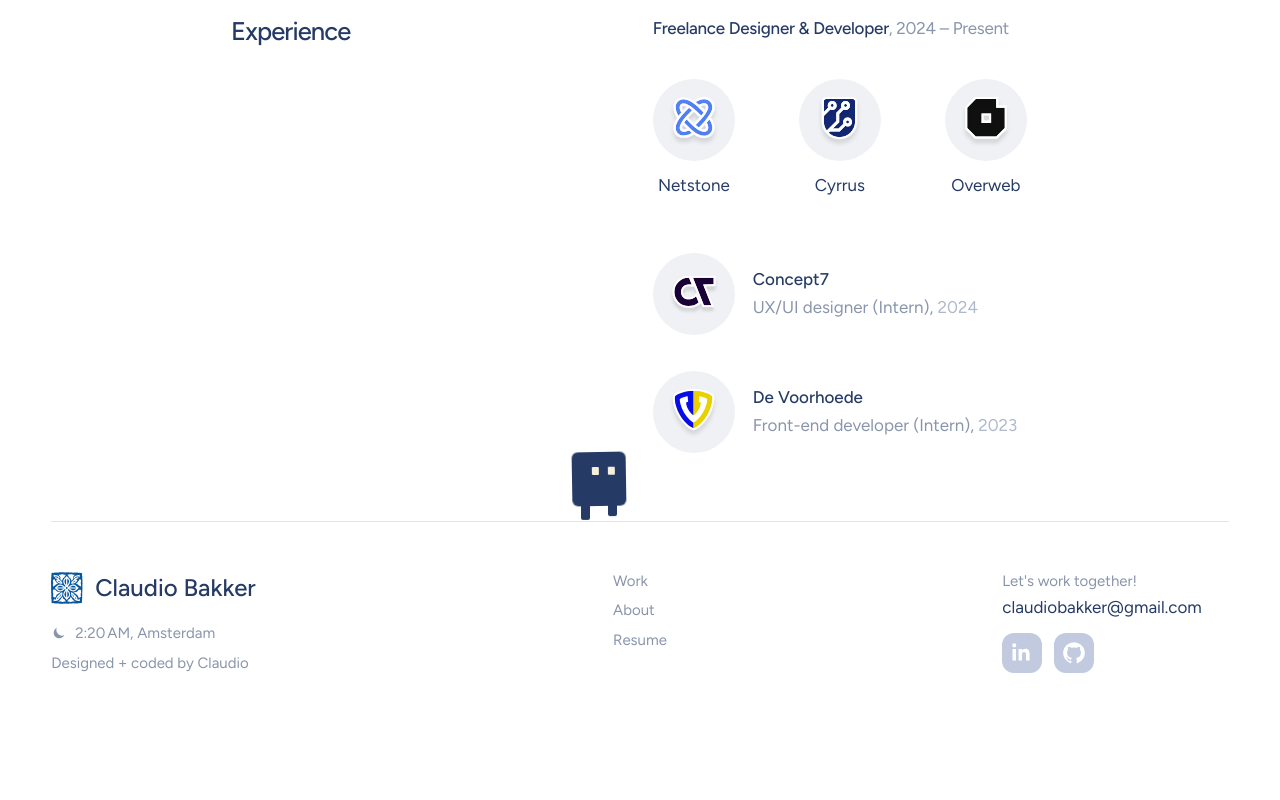
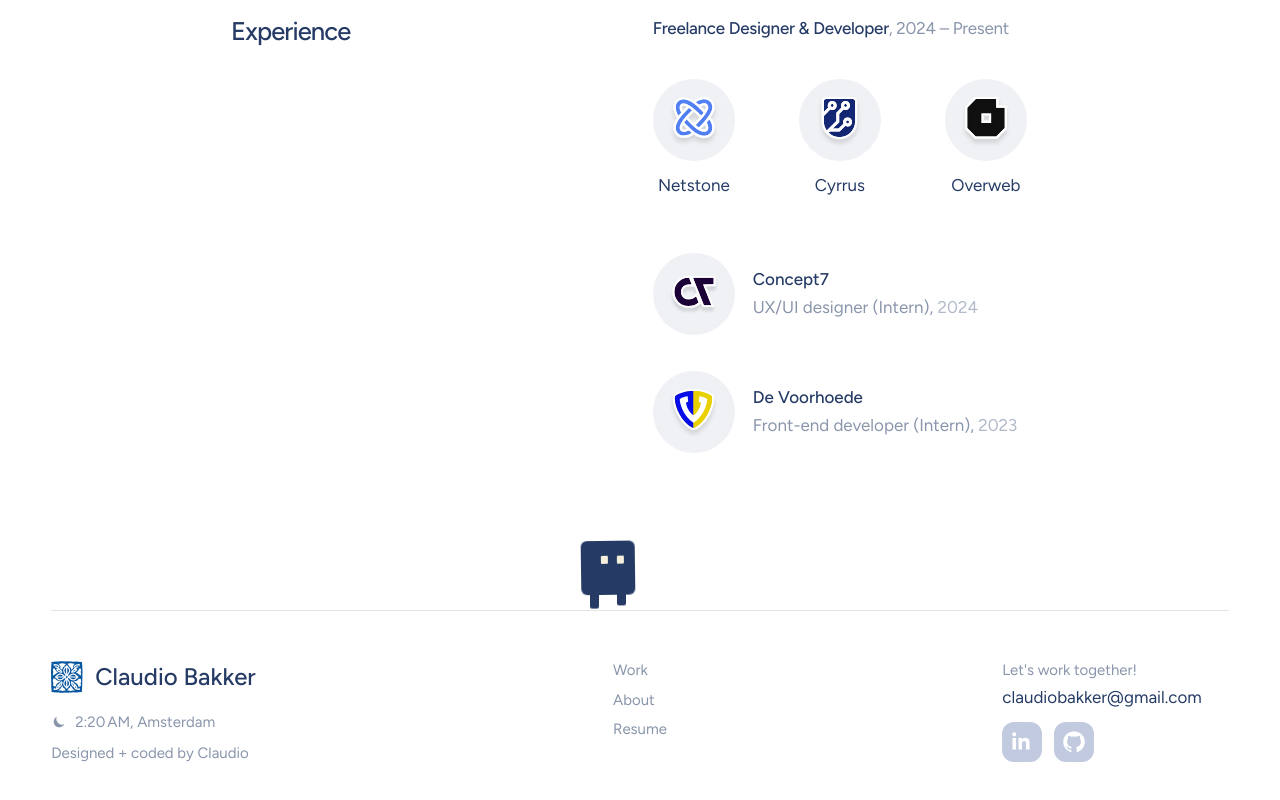
Before and after one commit to claudiobak/claudiobakker.com, a Next.js app: page /about in a window 1280 px wide. Shown: the part 1126-1926 px from the top of the page. Before the commit the page ends 1865 px from the top, so only its background shows below. Built offline with nearby package versions, Linux system fonts and the light colour scheme.

Commit message:
Polish project case study transitions (#9)

```diff
--- a/app/globals.css
+++ b/app/globals.css
@@ -324,6 +324,8 @@ a { color: inherit; text-decoration: none; }
   place-items: center;
   padding: clamp(12px, 2vw, 28px);
   background: rgb(15 18 26 / 62%);
+  animation: case-overlay-in 320ms ease both;
+  transition: background-color 420ms ease;
 }
 .case-overlay.is-full-page {
   display: block;
@@ -339,7 +341,35 @@ a { color: inherit; text-decoration: none; }
   border-radius: 22px;
   background: #fbfbfc;
   box-shadow: 0 24px 80px rgb(15 19 28 / 28%);
-  transition: width 300ms ease, height 300ms ease, border-radius 300ms ease;
+  animation: case-modal-in 420ms cubic-bezier(.22, 1, .36, 1) both;
+  transform-origin: center bottom;
+  transition:
+    width 420ms cubic-bezier(.22, 1, .36, 1),
+    height 420ms cubic-bezier(.22, 1, .36, 1),
+    border-radius 420ms cubic-bezier(.22, 1, .36, 1),
+    box-shadow 420ms ease;
+}
+.case-overlay.is-closing { animation: case-overlay-out 280ms ease both; }
+.case-overlay.is-closing .case-modal {
+  animation: case-modal-out 280ms cubic-bezier(.4, 0, 1, 1) both;
+}
+.case-overlay.is-full-page,
+.case-overlay.is-full-page .case-modal { animation: none; }
+@keyframes case-overlay-in {
+  from { background-color: rgb(15 18 26 / 0%); }
+  to { background-color: rgb(15 18 26 / 62%); }
+}
+@keyframes case-overlay-out {
+  from { background-color: rgb(15 18 26 / 62%); }
+  to { background-color: rgb(15 18 26 / 0%); }
+}
+@keyframes case-modal-in {
+  from { opacity: 0; transform: translateY(28px) scale(.985); }
+  to { opacity: 1; transform: translateY(0) scale(1); }
+}
+@keyframes case-modal-out {
+  from { opacity: 1; transform: translateY(0) scale(1); }
+  to { opacity: 0; transform: translateY(22px) scale(.99); }
 }
 .case-modal.is-expanded { width: 100vw; height: 100vh; border-radius: 0; }
 .case-overlay.is-full-page .case-modal {
@@ -364,14 +394,36 @@ a { color: inherit; text-decoration: none; }
 }
 .case-scroll::-webkit-scrollbar-thumb:hover { background-color: #99a5b9; }
 .case-scroll::-webkit-scrollbar-button {
+  display: none;
   width: 0;
   height: 0;
   background: transparent;
+  -webkit-appearance: none;
 }
-.case-scroll::-webkit-scrollbar-button:single-button {
+.case-scroll::-webkit-scrollbar-button:single-button,
+.case-scroll::-webkit-scrollbar-button:vertical:start:decrement,
+.case-scroll::-webkit-scrollbar-button:vertical:start:increment,
+.case-scroll::-webkit-scrollbar-button:vertical:end:decrement,
+.case-scroll::-webkit-scrollbar-button:vertical:end:increment {
   display: none;
+  width: 0;
+  height: 0;
+  background: transparent;
+  -webkit-appearance: none;
+}
+.case-modal:not(.is-expanded)::before,
+.case-modal:not(.is-expanded)::after {
+  position: absolute;
+  right: 2px;
+  z-index: 2;
+  width: 14px;
+  height: 14px;
   background: #fbfbfc;
+  content: "";
+  pointer-events: none;
 }
+.case-modal:not(.is-expanded)::before { top: 2px; }
+.case-modal:not(.is-expanded)::after { bottom: 2px; }
 .case-control {
   position: absolute;
   top: 20px;
@@ -400,17 +452,23 @@ a { color: inherit; text-decoration: none; }
 }
 .case-modal.is-expanded .case-header {
   display: flex;
-  min-height: 42px;
+  min-height: 56px;
   padding-right: clamp(24px, 6vw, 96px);
   padding-left: clamp(24px, 6vw, 96px);
 }
-.case-modal.is-expanded .case-header > img {
+.case-project-logo { display: inline-flex; }
+.case-modal.is-expanded .case-project-logo {
   position: fixed;
   top: 20px;
   left: clamp(24px, 6vw, 96px);
   z-index: 4;
+  display: inline-flex;
 }
-.case-modal.is-expanded .case-header > p { margin-left: 60px; }
+.case-project-logo img { display: block; width: 57px; height: 56px; }
+.case-modal.is-expanded .case-header > p {
+  height: 56px;
+  margin-left: 75px;
+}
 .case-header p { display: flex; align-items: center; gap: 9px; margin: 0; }
 .case-header p > a { color: var(--muted); transition: color 180ms ease; }
 .case-header p > a:hover { color: var(--link-hover); }
@@ -424,12 +482,11 @@ a { color: inherit; text-decoration: none; }
   padding: clamp(56px, 7vw, 84px) clamp(24px, 6vw, 72px) 96px;
 }
 .case-modal.is-expanded .case-layout {
-  grid-template-columns: minmax(150px, 220px) minmax(0, 880px);
-  gap: clamp(40px, 7vw, 120px);
+  grid-template-columns: minmax(120px, 1fr) minmax(0, 880px) minmax(120px, 1fr);
+  gap: clamp(20px, 3vw, 48px);
   padding: clamp(64px, 8vw, 112px) clamp(24px, 6vw, 96px) 120px;
-  justify-content: start;
 }
-.case-chapters { position: sticky; top: 84px; align-self: start; display: none; flex-direction: column; gap: 12px; }
+.case-chapters { position: sticky; top: 112px; align-self: start; display: none; flex-direction: column; gap: 12px; }
 .case-modal.is-expanded .case-chapters { display: flex; }
 .case-full-footer {
   padding: 0 clamp(24px, 6vw, 96px);
@@ -438,6 +495,18 @@ a { color: inherit; text-decoration: none; }
 .case-chapters a:hover { color: var(--link-hover); }
 .case-chapters a.is-active { color: var(--link-hover); }
 .case-content { min-width: 0; }
+.has-scroll-reveals .case-reveal {
+  opacity: 0;
+  transform: translateY(24px);
+  transition:
+    opacity 520ms ease,
+    transform 620ms cubic-bezier(.22, 1, .36, 1);
+  will-change: opacity, transform;
+}
+.has-scroll-reveals .case-reveal.is-revealed {
+  opacity: 1;
+  transform: translateY(0);
+}
 .case-intro > img { margin-bottom: 28px; }
 .case-intro h1 { margin: 0; font-size: clamp(34px, 4.5vw, 64px); font-weight: 500; letter-spacing: -.045em; line-height: 1; }
 .case-intro > p { max-width: 650px; margin: 22px 0 0; color: var(--muted); font-size: clamp(18px, 1.7vw, 24px); line-height: 1.35; }
@@ -548,6 +617,13 @@ a { color: inherit; text-decoration: none; }
   opacity: 1;
   transform: translateY(0);
 }
+.case-background .project-trigger .project-cover {
+  animation: project-hover-release 420ms cubic-bezier(.22, 1, .36, 1) both;
+}
+@keyframes project-hover-release {
+  from { transform: scale(.993); }
+  to { transform: scale(1); }
+}
 .holding-page { padding-top: clamp(112px, 15vw, 224px); }
 
 .about-intro {
@@ -572,7 +648,7 @@ a { color: inherit; text-decoration: none; }
     var(--column-gap)
     calc((100% - var(--column-gap)) / 2);
   row-gap: 0;
-  padding: 42px 0 0;
+  padding: 42px 0 clamp(72px, 7vw, 112px);
 }
 .about-section-nav {
   position: sticky;
@@ -1075,6 +1151,7 @@ a { color: inherit; text-decoration: none; }
     line-height: 1.02;
   }
   .hero-title-break { display: none; }
+  .contact-prompt { display: none; }
   .holding-page { gap: 20px; }
   .project-grid { grid-template-columns: 1fr; gap: 44px; }
   .project-card { padding-bottom: 0; }
@@ -1091,7 +1168,7 @@ a { color: inherit; text-decoration: none; }
   .case-expand { display: none; }
   .case-header { padding: 18px 72px 18px 20px; }
   .case-modal .case-header { display: flex; }
-  .case-header > img { display: none; }
+  .case-header > .case-project-logo { display: none; }
   .case-layout { grid-template-columns: 1fr; gap: 0; padding: 52px 24px 88px; }
   .case-chapters { display: none; }
   .case-meta { grid-template-columns: repeat(2, minmax(0, 1fr)); margin-top: 48px; }
@@ -1224,6 +1301,16 @@ a { color: inherit; text-decoration: none; }
 }
 @media (prefers-reduced-motion: reduce) {
   .navigation-indicator { transition: none; }
+  .case-overlay,
+  .case-overlay .case-modal,
+  .case-background .project-trigger .project-cover { animation-duration: 1ms; }
+  .case-overlay,
+  .case-overlay .case-modal { transition: none; }
+  .has-scroll-reveals .case-reveal {
+    opacity: 1;
+    transform: none;
+    transition: none;
+  }
   .contact-halo { animation: none; }
   .contact-label, .copy-text { transition: none; }
   .project-cover, .project-description { transition: none; }
--- a/app/page.tsx
+++ b/app/page.tsx
@@ -35,7 +35,7 @@ export default function Home() {
         <h1 id="hero-title">
           I’m Claudio, a product
           <br className="hero-title-break" />
-          designer who codes.
+          {" "}designer who codes.
         </h1>
         <div className="hero-copy">
           <div className="intro-copy">
@@ -65,7 +65,7 @@ export default function Home() {
                   <span className="contact-dot" />
                 </span>
                 <span className="contact-label">
-                  Building something exciting?{" "}
+                  <span className="contact-prompt">Building something exciting?{" "}</span>
                   <a href="mailto:claudiobakker@gmail.com" className="contact-link">
                     <strong>Let’s talk!</strong>
                   </a>
--- a/app/project/netstone/full/page.tsx
+++ b/app/project/netstone/full/page.tsx
@@ -1,10 +1,9 @@
 import type { Metadata } from "next";
-import { NetstoneCaseStudyPage } from "../../../netstone-case-study";
 
 export const metadata: Metadata = {
   title: "Netstone Security Portal | Claudio Bakker",
 };
 
 export default function FullNetstoneProjectPage() {
-  return <NetstoneCaseStudyPage full />;
+  return null;
 }
--- /dev/null
+++ b/app/project/netstone/layout.tsx
@@ -0,0 +1,6 @@
+import type { ReactNode } from "react";
+import { NetstoneCaseStudyRoute } from "../../netstone-case-study";
+
+export default function NetstoneProjectLayout({ children }: { children: ReactNode }) {
+  return <NetstoneCaseStudyRoute>{children}</NetstoneCaseStudyRoute>;
+}
--- a/app/project/netstone/page.tsx
+++ b/app/project/netstone/page.tsx
@@ -1,16 +1,10 @@
 import type { Metadata } from "next";
 import Home from "../../page";
-import { NetstoneCaseStudyPage } from "../../netstone-case-study";
 
 export const metadata: Metadata = {
   title: "Netstone Security Portal | Claudio Bakker",
 };
 
 export default function NetstoneProjectPage() {
-  return (
-    <>
-      <Home />
-      <NetstoneCaseStudyPage />
-    </>
-  );
+  return <div className="case-background"><Home /></div>;
 }
```
Also changed, not shown: app/netstone-case-study.tsx (+85 -15 lines).
